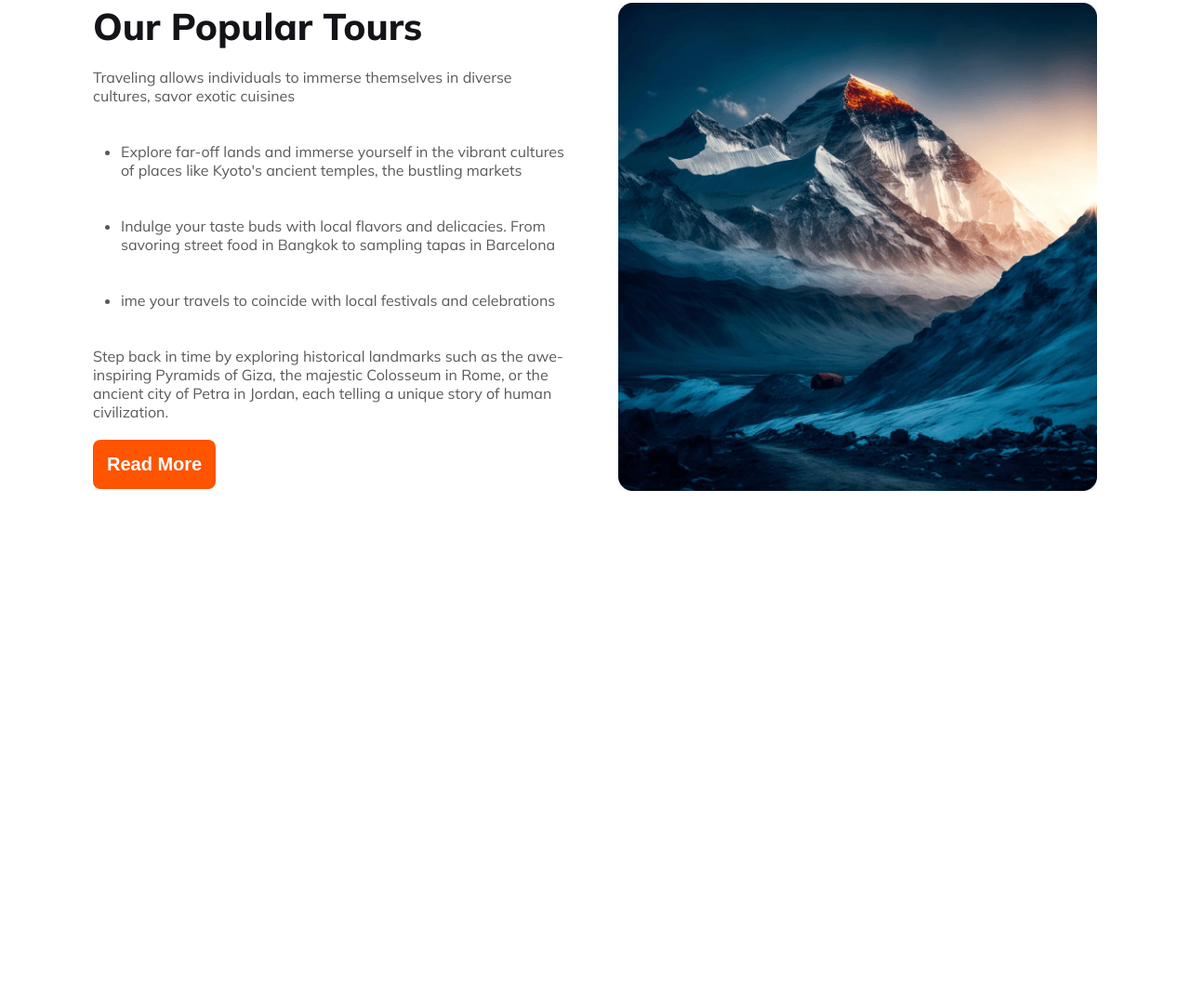
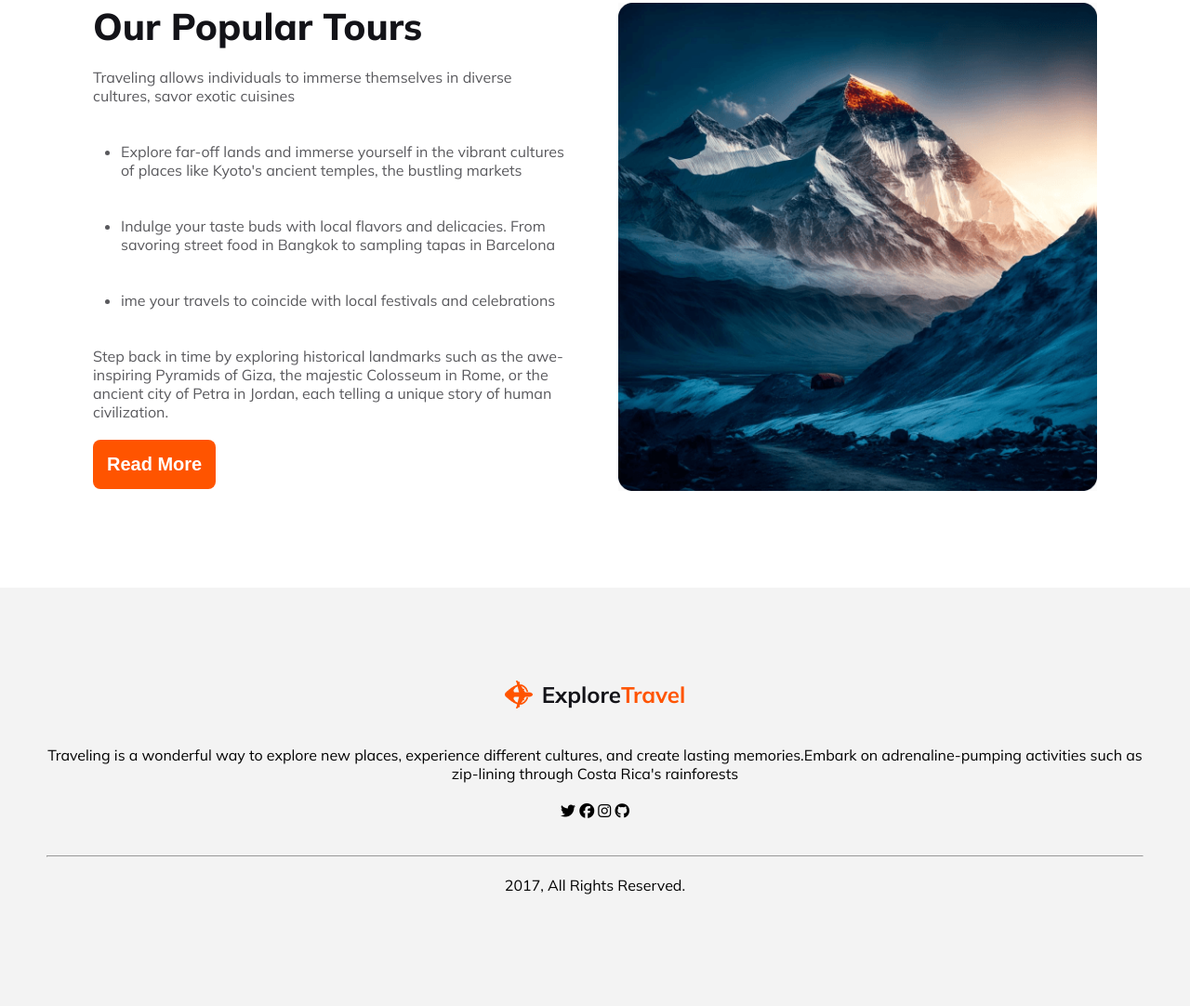
Before and after one commit to jakyaafrinbristi/B9A2-Hero-Travel-Assignment, a plain HTML site: page index.html in a window 1280 px wide. Shown: the part 687-1769 px from the top of the page at 93% size. Before the commit the page ends 1319 px from the top, so only its background shows below. Drawn offline with Linux system fonts and the light colour scheme.

Commit message:
footer part added

```diff
--- a/css/travel.css
+++ b/css/travel.css
@@ -143,6 +143,7 @@ main {
     margin: 0 auto;
 
 }
+
 /* popular section start */
 .popular-section {
     display: flex;
@@ -186,9 +187,49 @@ li {
 
 }
 
-.popular-img img{
+.popular-img img {
     width: 100%;
 
 }
 
 /* popular section end */
+/* footer section start */
+.footer * {
+    margin-bottom: 20px;
+}
+
+.footer {
+    max-width: 1400px;
+    /* border: 1px solid red; */
+    min-height: 400px;
+    margin: 0 auto;
+    background: rgba(19, 19, 24, 0.05);
+    text-align: center;
+    padding: 100px 50px;
+
+}
+
+.footer .footer-text-container .footer-container {
+    display: flex;
+    justify-content: center;
+    gap: 10px;
+
+}
+
+.footer-container img {
+    width: 30px;
+
+}
+
+.footer .footer-text-container p #footer-last{
+    /* border: 1px solid blue; */
+    color: #5A5A5D;
+    font-size: 16px;
+    font-weight: 400;
+}
+hr{
+    background: rgba(19, 19, 24, 0.10);
+
+}
+
+/* footer section end */
--- a/index.html
+++ b/index.html
@@ -78,8 +78,29 @@
         </section>
          <!-- popular tour section start -->
 
+
     </main>
     <footer>
+        <div class="footer">
+            <div class="footer-text-container">
+              <div class="footer-container">
+                <img src="./Images/navbar.png" alt="">
+                <h2 class="text-primary">Explore<span class="primary-color">Travel</span></h2>
+              </div>
+                <p>Traveling is a wonderful way to explore new places, experience different cultures, and create lasting memories.Embark on adrenaline-pumping activities such as zip-lining through Costa Rica's rainforests</p>
+
+            </div>
+            <div class="footer-icon">
+                <span><i class="fa-brands fa-twitter"></i></span>
+                <span><i class="fa-brands fa-facebook"></i></span>
+                <span><i class="fa-brands fa-instagram"></i></span>
+                <span><i class="fa-brands fa-github"></i></span>
+            </div>
+           <hr>
+            <div id="footer-last">
+                <p>2017, All Rights Reserved.</p>
+            </div>
+        </div>
 
     </footer>
 
```
